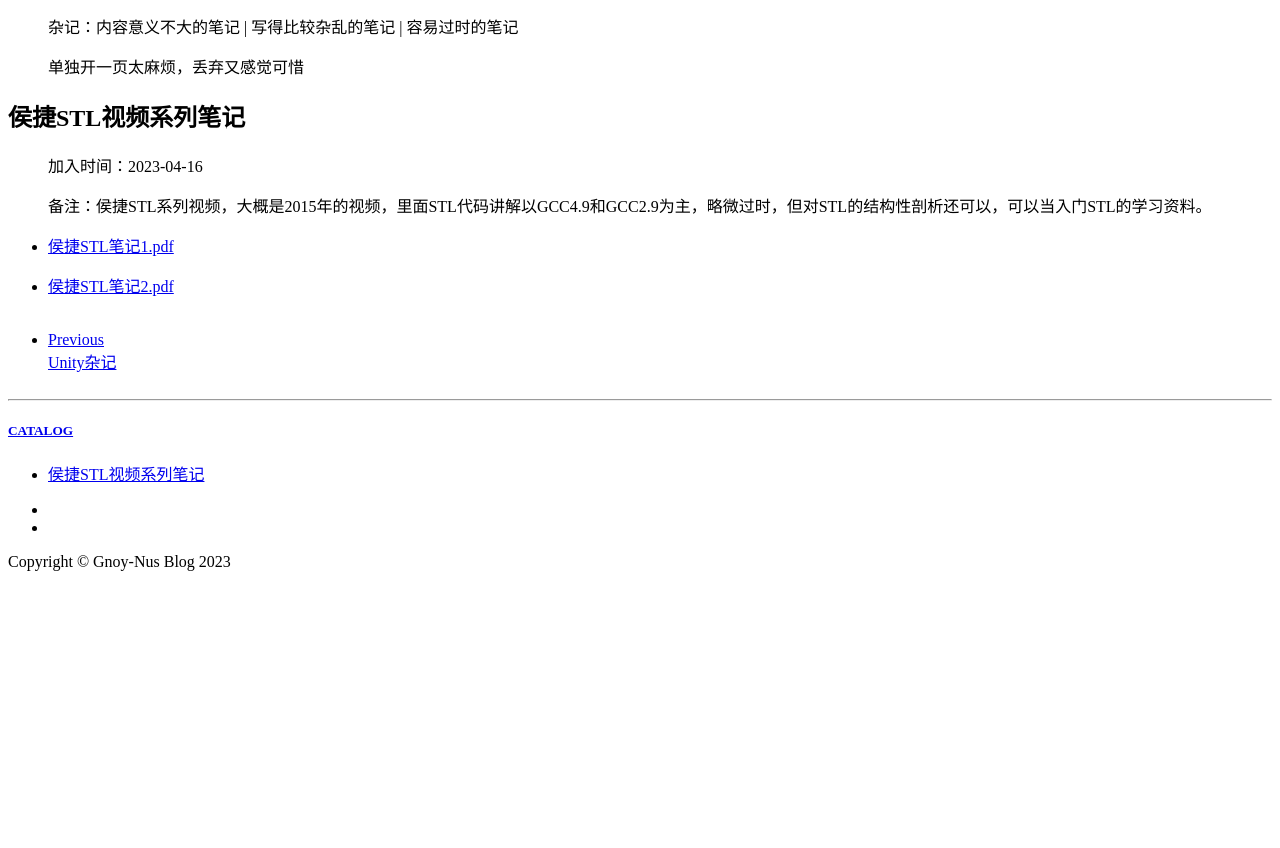
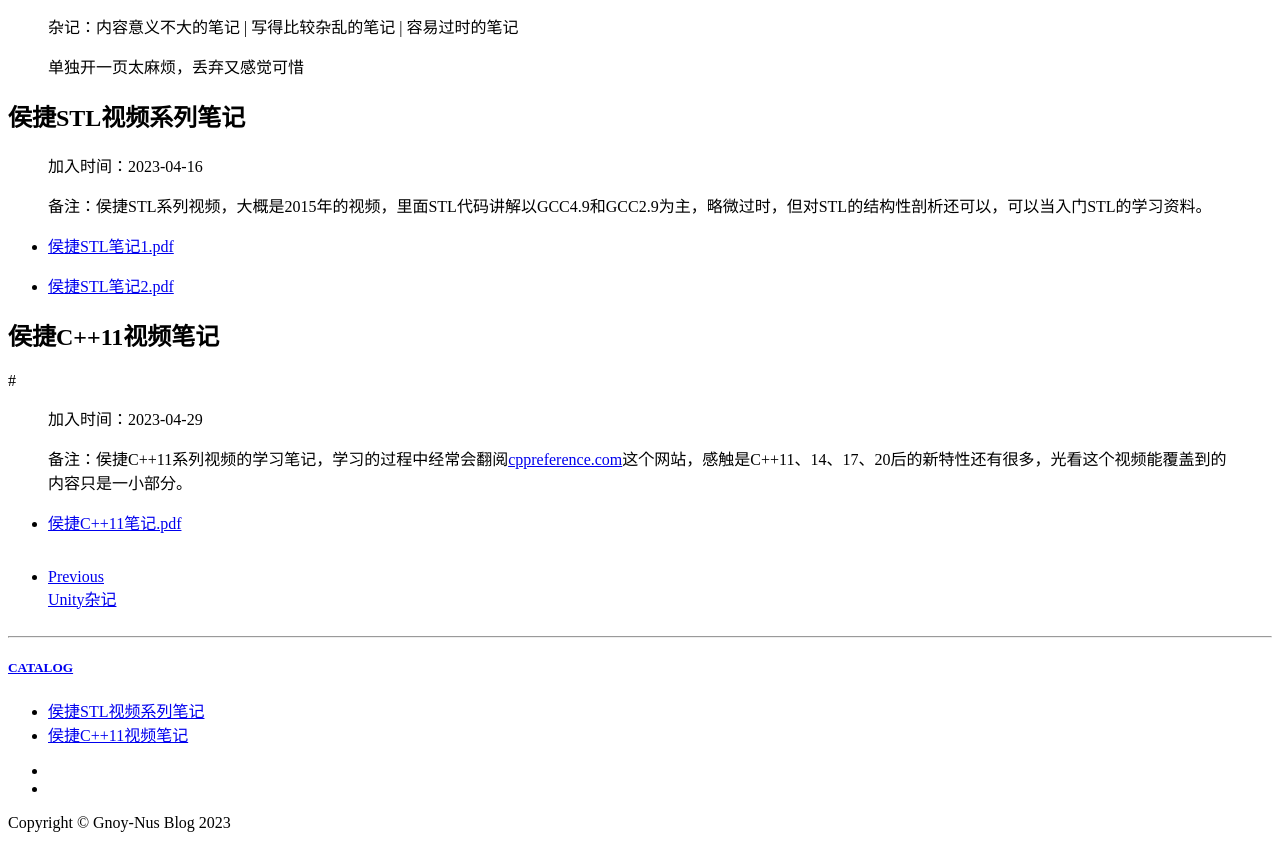
Before and after one commit to Gnoy-Nus/Gnoy-Nus.github.io, a Jekyll site: the page built from _posts/2100-01-01-C++杂记.md, in a window 1280 px wide. Shown: the part 387-1235 px from the top of the page. Built offline with Jekyll 4.4.1, drawn with Linux system fonts in a browser that asks for light colours; comment, search, counter and statistics services are not loaded; before the commit the page ends 974 px from its top, so only the background shows below that.

Commit message:
new post

```diff
--- a/_posts/2100-01-01-C++杂记.md
+++ b/_posts/2100-01-01-C++杂记.md
@@ -29,3 +29,17 @@ tags:
 - [侯捷STL笔记2.pdf][2]
 
   [2]: https://gnoy-nus.github.io/download/C++/侯捷STL/侯捷STL笔记2.pdf
+
+
+
+# 侯捷C++11视频笔记
+
+#
+
+> 加入时间：2023-04-29
+>
+> 备注：侯捷C++11系列视频的学习笔记，学习的过程中经常会翻阅[cppreference.com](https://en.cppreference.com/w/)这个网站，感触是C++11、14、17、20后的新特性还有很多，光看这个视频能覆盖到的内容只是一小部分。
+
+- [侯捷C++11笔记.pdf][3]
+
+  [3]: https://gnoy-nus.github.io/download/C++/侯捷C++11/侯捷C++11笔记.pdf
```
Also changed, not shown: 2 other files.
